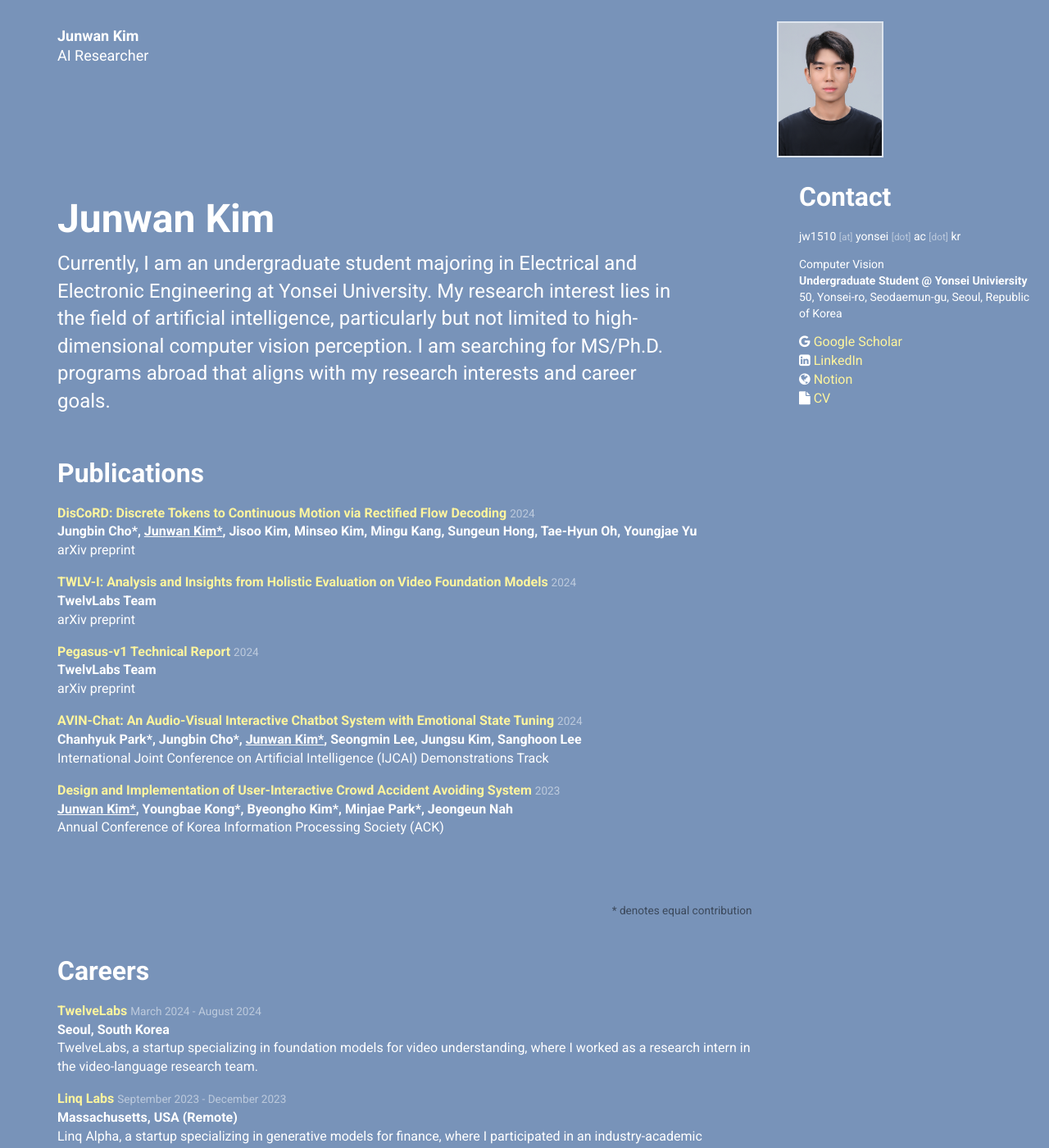
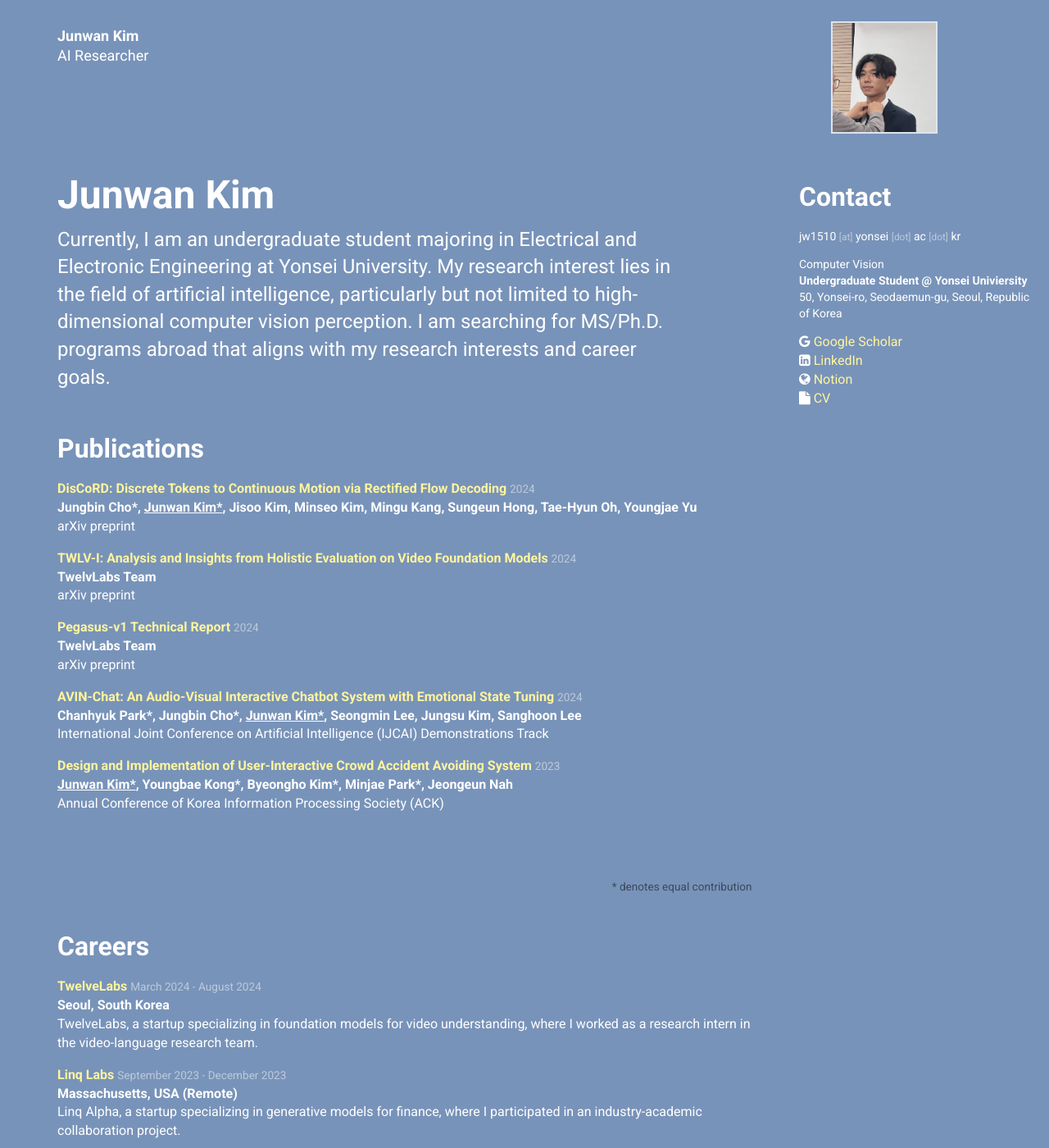
Before and after one commit to junwankimm/junwankimm.github.io, a Jekyll site: the page built from index.html, in a window 1280 px wide and 1400 px high. Shown: the whole window at 82% size. Built offline with Jekyll 4.4.1, drawn with Linux system fonts in a browser that asks for light colours; nearby versions of some CDN libraries.

Commit message:
finalize

```diff
--- a/_layouts/albertine.html
+++ b/_layouts/albertine.html
@@ -60,10 +60,9 @@ It is threatened by habitat loss.
             {{ site.data.personal.label }}
           </h2>
         </div>
-        <div class="col-xs-3 col-lg-3">
+        <div class="col-xs-3 col-lg-3 profile-image-container">
           <img src="{{ site.baseurl }}{{ site.data.personal.picture }}"
-               class="img-square"
-               style="margin-top:-6px;width:130px;border:2px solid rgba(255,255,255,0.75)">
+               class="img-square profile-image">
         </div>
       </div>
     </div>
@@ -104,7 +103,6 @@ It is threatened by habitat loss.
 
         <p>
           {% for profile in site.data.personal.profiles %}
-
             {% if profile.network == 'Google Scholar' %}
               <i class="fa fa-google"></i>
             {% elsif profile.network == 'LinkedIn' %}
--- a/assets/albertine/css/default.css
+++ b/assets/albertine/css/default.css
@@ -31,6 +31,17 @@ header {
   background-color: #fff;
 }
 
+header .profile-image-container {
+  text-align: center; /* 프로필 이미지를 중앙 정렬 */
+}
+
+header .profile-image {
+  margin-top: -6px;
+  width: 130px;
+  border: 2px solid rgba(255, 255, 255, 0.75);
+  display: inline-block; /* 중앙 정렬을 위한 인라인 블록 */
+}
+
 .contact-sticky {
   position: fixed;
   top: 180px; /* 프로필 이미지 아래로 이동 */
@@ -39,10 +50,28 @@ header {
   padding-top: 20px;
 }
 
+@media (max-width: 1200px) {
+  .contact-sticky {
+    position: static;
+    width: 100%;
+    padding-top: 0;
+    margin-top: 20px;
+  }
+}
+
+/* Contact 섹션의 왼쪽 정렬 문제 해결 */
+@media (max-width: 992px) {
+  .contact-sticky {
+    margin-left: 15px; /* 왼쪽 여백 추가 */
+  }
+}
+
 .text-right-black {
   text-align: right;
   color: #000;
 }
+
+
 
 
 header h1 {
```
Also changed, not shown: img/me.JPG.
